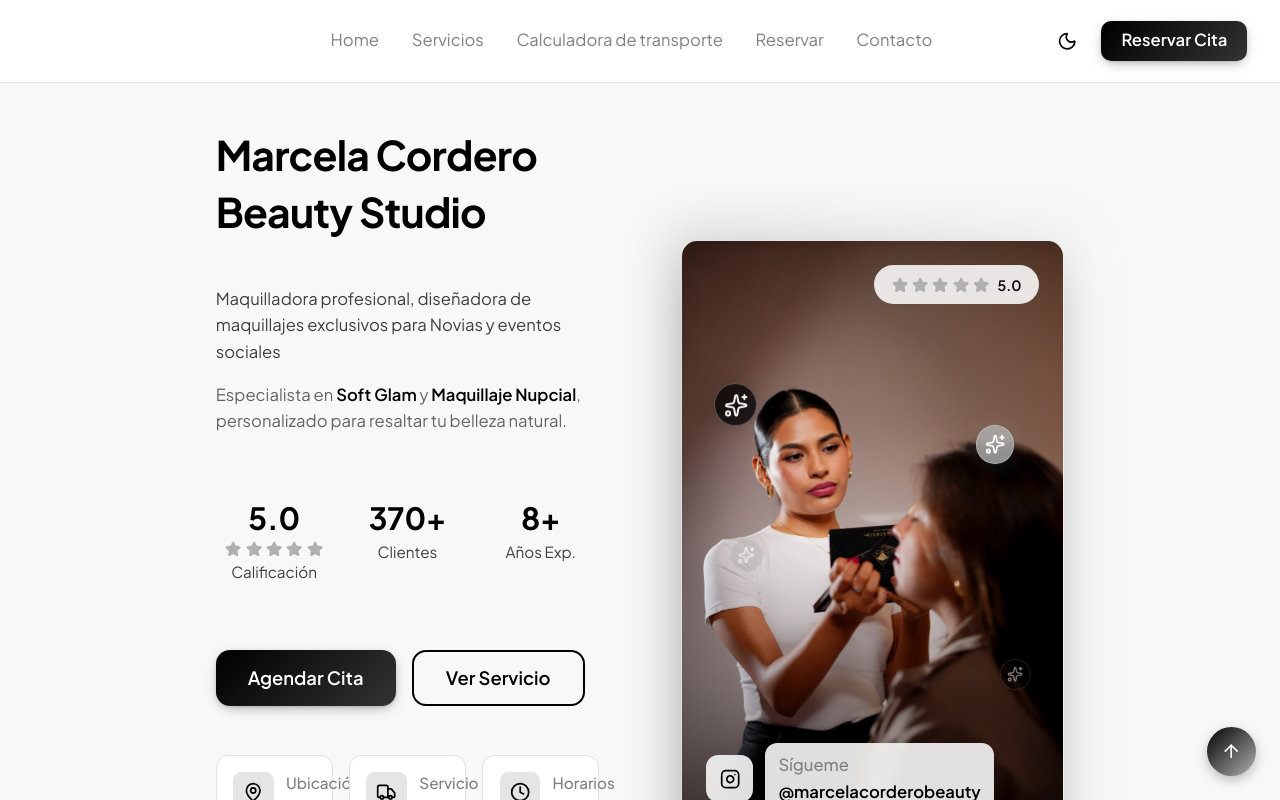
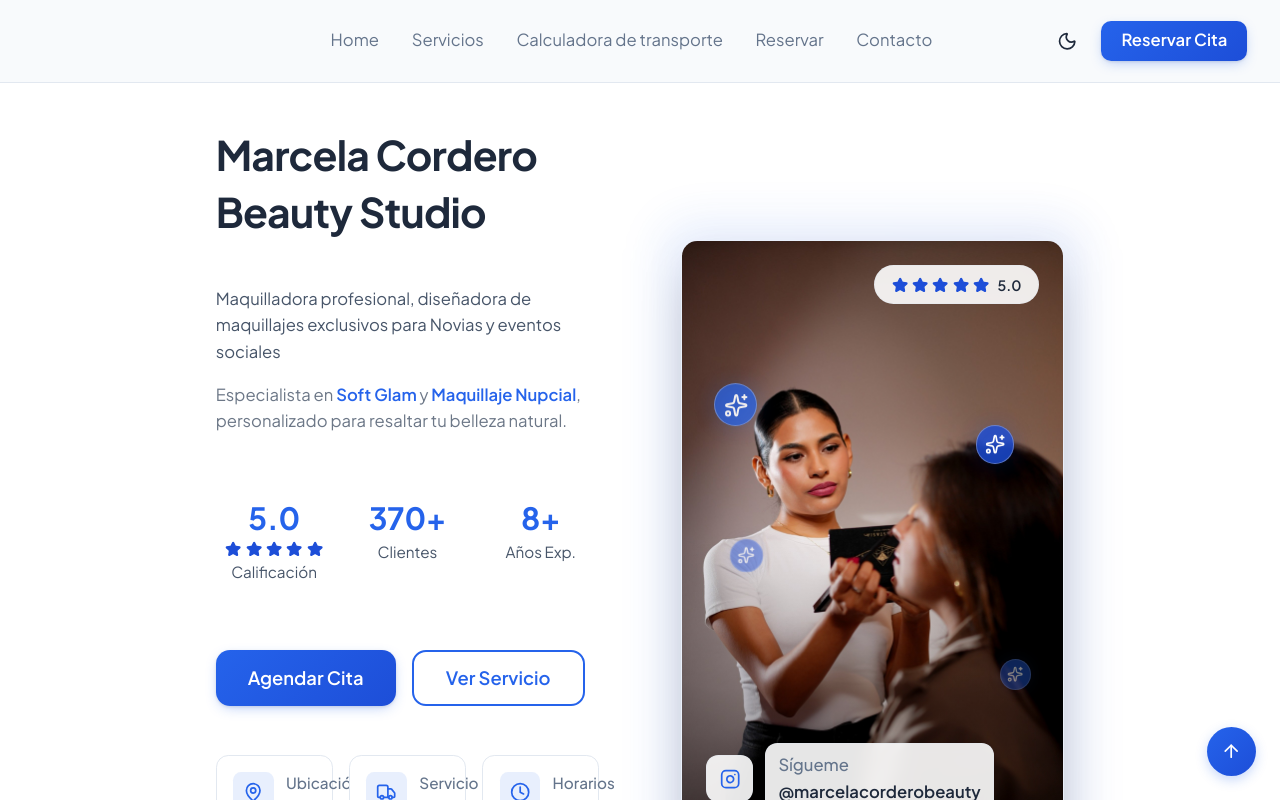
Before and after one commit to paulo1403/mca-makeup, a Next.js app: page / in a window 1280 px wide. Shown: the top 800 px of the page. Built offline with nearby package versions, Linux system fonts and the light colour scheme; no server answers; the database is empty.

Commit message:
feat: implement Azul Confiable color palette for light and dark themes

```diff
--- a/src/styles/base.css
+++ b/src/styles/base.css
@@ -1,27 +1,27 @@
 /* Nuevo tema base morado (light/dark) enfocado en NavBar y tokens esenciales */
 
-/* Light theme variables (default) - Minimalist palette v2 */
+/* Light theme variables (default) - Azul Confiable palette */
 :root,
 :root[data-theme="light"] {
   /* Backgrounds */
-  --color-background: #ffffff; /* Blanco puro */
-  --color-surface: #f8f8f8; /* Gris muy claro */
+  --color-background: #f8fafc; /* Azul muy claro */
+  --color-surface: #ffffff; /* Blanco puro */
   --color-surface-elevated: #ffffff; /* Blanco puro */
 
-  /* Neutral Palette */
-  --color-primary: #000000; /* Negro */
-  --color-primary-hover: #333333; /* Gris oscuro */
-  --color-primary-light: #f0f0f0; /* Gris claro */
-  --color-accent: #b0b0b0; /* Gris medio */
-  --color-accent-soft: #d0d0d0; /* Gris suave */
+  /* Blue Palette */
+  --color-primary: #2563eb; /* Azul confiable */
+  --color-primary-hover: #1d4ed8; /* Azul más oscuro */
+  --color-primary-light: #dbeafe; /* Azul muy claro */
+  --color-accent: #1d4ed8; /* Azul oscuro */
+  --color-accent-soft: #bfdbfe; /* Azul suave */
 
   /* Text */
-  --color-heading: #000000; /* Negro */
-  --color-body: #404040; /* Gris oscuro para texto */
-  --color-muted: #808080; /* Gris medio para secundario */
+  --color-heading: #1e293b; /* Gris azulado oscuro */
+  --color-body: #475569; /* Gris azulado medio */
+  --color-muted: #64748b; /* Gris azulado claro */
 
   /* Borders */
-  --color-border: #e0e0e0; /* Gris claro */
+  --color-border: #e2e8f0; /* Gris azulado claro */
 
   /* Semantic */
   --color-cta-bg: var(--color-primary);
@@ -137,27 +137,27 @@
   --calendar-label: var(--color-muted);
 }
 
-/* Dark theme variables - Minimalist palette v2 */
+/* Dark theme variables - Azul Confiable palette */
 :root[data-theme="dark"] {
   /* Backgrounds */
-  --color-background: #000000; /* Negro */
-  --color-surface: #1a1a1a; /* Gris oscuro */
-  --color-surface-elevated: #2a2a2a; /* Gris medio oscuro */
+  --color-background: #0f172a; /* Azul muy oscuro */
+  --color-surface: #1e293b; /* Azul oscuro */
+  --color-surface-elevated: #334155; /* Azul medio oscuro */
 
-  /* Neutral Palette */
-  --color-primary: #ffffff; /* Blanco */
-  --color-primary-hover: #cccccc; /* Gris claro */
-  --color-primary-light: #404040; /* Gris oscuro */
-  --color-accent: #808080; /* Gris */
-  --color-accent-soft: #606060; /* Gris oscuro */
+  /* Blue Palette */
+  --color-primary: #3b82f6; /* Azul claro */
+  --color-primary-hover: #2563eb; /* Azul medio */
+  --color-primary-light: #1e40af; /* Azul oscuro */
+  --color-accent: #1e40af; /* Azul muy oscuro */
+  --color-accent-soft: #1e293b; /* Azul grisáceo */
 
   /* Text */
-  --color-heading: #ffffff; /* Blanco */
-  --color-body: #cccccc; /* Gris claro */
-  --color-muted: #808080; /* Gris */
+  --color-heading: #f1f5f9; /* Blanco azulado */
+  --color-body: #cbd5e1; /* Gris azulado claro */
+  --color-muted: #94a3b8; /* Gris azulado medio */
 
   /* Borders */
-  --color-border: #404040; /* Gris oscuro */
+  --color-border: #334155; /* Gris azulado oscuro */
 
   /* Semantic */
   --color-cta-bg: var(--color-primary);
```
